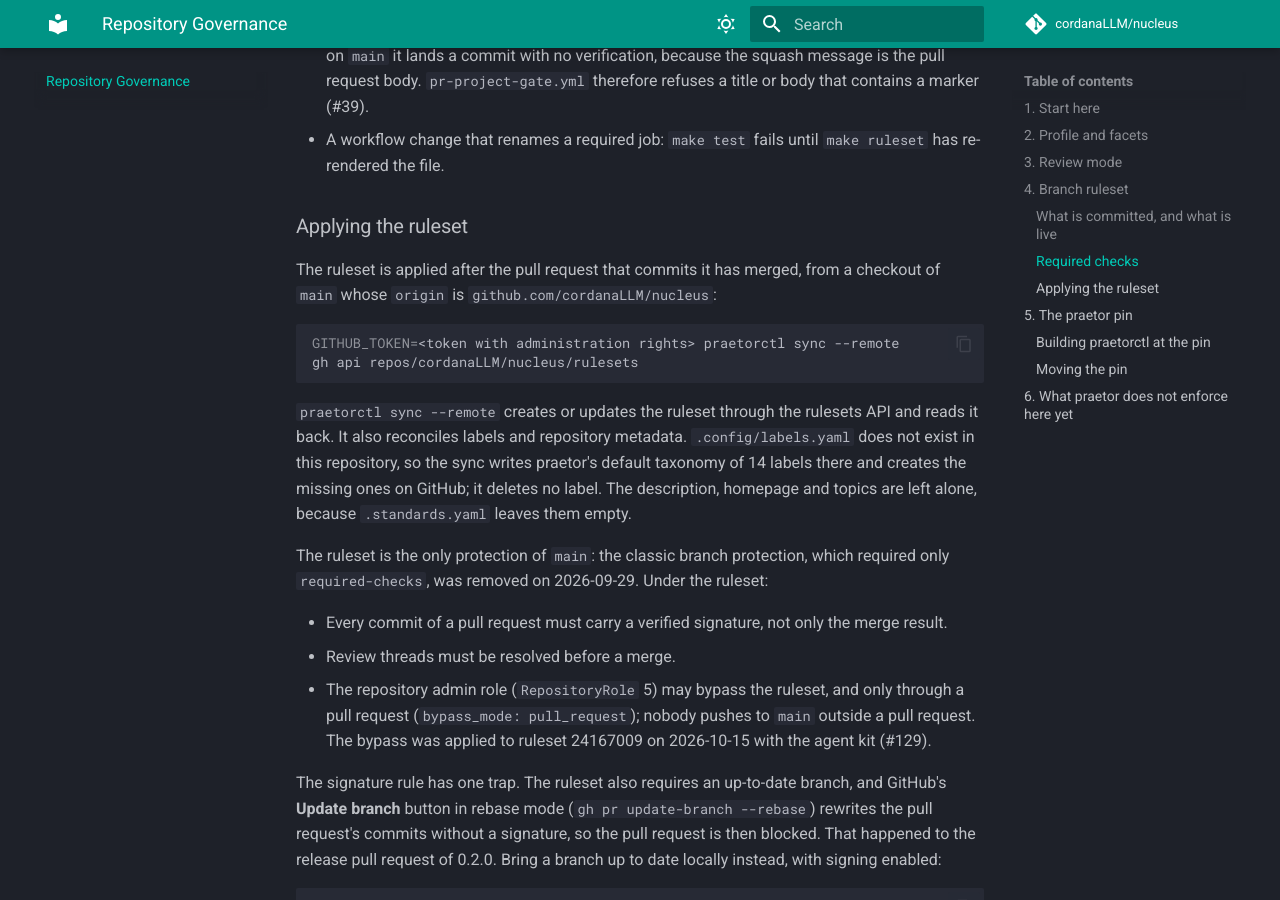
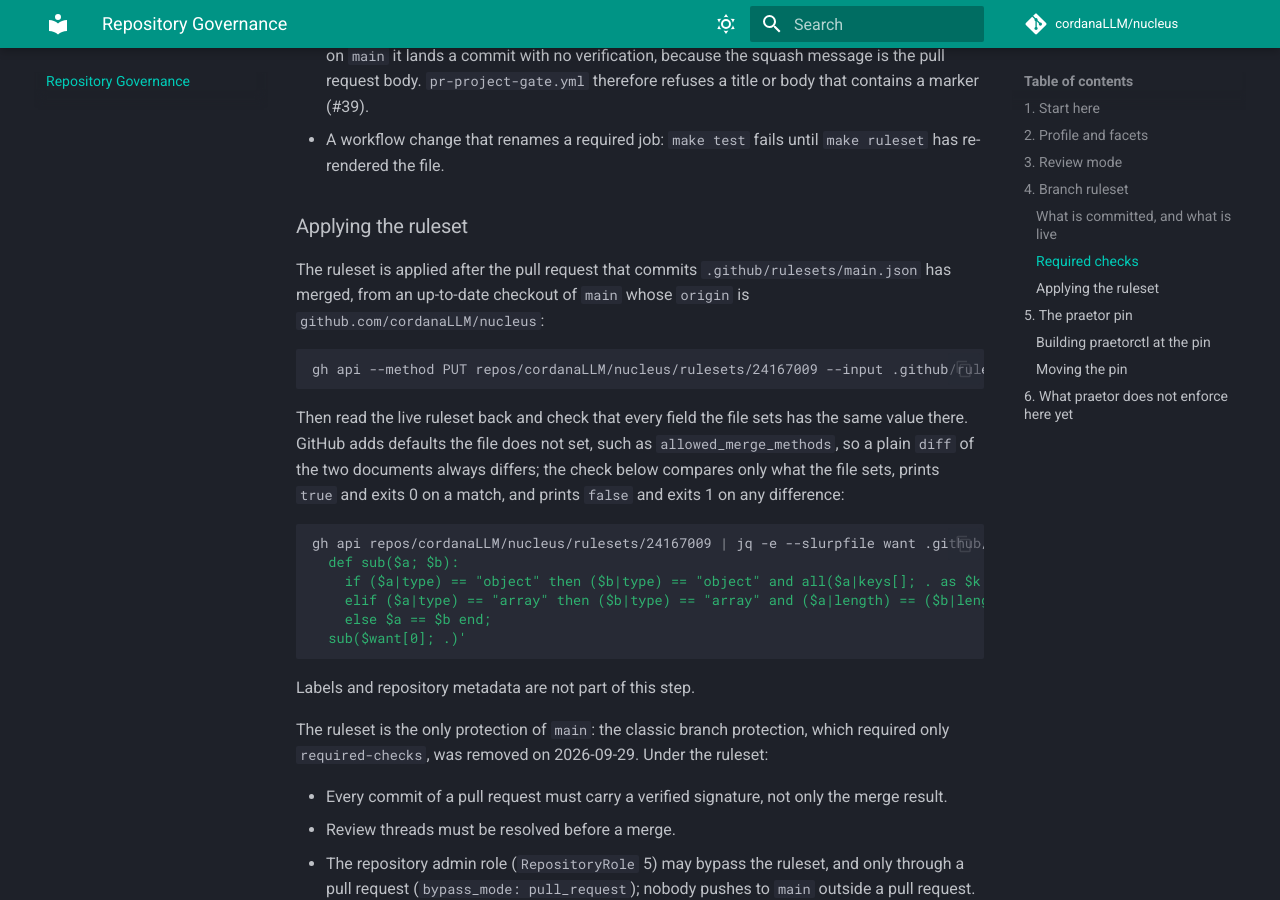
Before and after one commit to cordanaLLM/nucleus, an MkDocs documentation site: the page built from docs/repository-governance.md, in a window 1280 px wide and 900 px high, scrolled down 4591 px. Built offline with MkDocs 1.6.1 and Material for MkDocs 9.7.7, drawn with Linux system fonts in a browser that asks for light colours; comment, search, counter and statistics services are not loaded.

Commit message:
docs(governance): apply the ruleset through the rulesets API and read it back (#152)
The governance guide now applies the ruleset with a PUT to the rulesets
API and reads it back, instead of `praetorctl sync --remote`, which also
writes labels and repository metadata.

- Apply: `gh api --method PUT repos/cordanaLLM/nucleus/rulesets/24167009
--input .github/rulesets/main.json`.
- Read-back: a `jq -e` check that every field the file sets has the same
value in the live ruleset. A plain `diff` of the two documents always
differs, because GitHub adds defaults the file does not set
(`allowed_merge_methods`, `required_reviewers`,
`do_not_enforce_on_create`).
- Proof: the check prints `true` against the live ruleset, and `false`
with exit 1 for a planted `enforcement` change and for a planted extra
required check.

Fixes #151
Fixes #119 (filed earlier for the same finding)

Signed-off-by: lusoris <lusoris@proton.me>

````diff
--- a/docs/repository-governance.md
+++ b/docs/repository-governance.md
@@ -158,19 +158,28 @@ produce that:
 
 ### Applying the ruleset
 
-The ruleset is applied after the pull request that commits it has merged, from a checkout of
-`main` whose `origin` is `github.com/cordanaLLM/nucleus`:
+The ruleset is applied after the pull request that commits `.github/rulesets/main.json` has
+merged, from an up-to-date checkout of `main` whose `origin` is `github.com/cordanaLLM/nucleus`:
 
 ```bash
-GITHUB_TOKEN=<token with administration rights> praetorctl sync --remote
-gh api repos/cordanaLLM/nucleus/rulesets
+gh api --method PUT repos/cordanaLLM/nucleus/rulesets/24167009 --input .github/rulesets/main.json
 ```
 
-`praetorctl sync --remote` creates or updates the ruleset through the rulesets API and reads it
-back. It also reconciles labels and repository metadata. `.config/labels.yaml` does not exist
-in this repository, so the sync writes praetor's default taxonomy of 14 labels there and
-creates the missing ones on GitHub; it deletes no label. The description, homepage and
-topics are left alone, because `.standards.yaml` leaves them empty.
+Then read the live ruleset back and check that every field the file sets has the same value
+there. GitHub adds defaults the file does not set, such as `allowed_merge_methods`, so a plain
+`diff` of the two documents always differs; the check below compares only what the file sets,
+prints `true` and exits 0 on a match, and prints `false` and exits 1 on any difference:
+
+```bash
+gh api repos/cordanaLLM/nucleus/rulesets/24167009 | jq -e --slurpfile want .github/rulesets/main.json '
+  def sub($a; $b):
+    if ($a|type) == "object" then ($b|type) == "object" and all($a|keys[]; . as $k | ($b|has($k)) and sub($a[$k]; $b[$k]))
+    elif ($a|type) == "array" then ($b|type) == "array" and ($a|length) == ($b|length) and all(range($a|length); . as $i | sub($a[$i]; $b[$i]))
+    else $a == $b end;
+  sub($want[0]; .)'
+```
+
+Labels and repository metadata are not part of this step.
 
 The ruleset is the only protection of `main`: the classic branch protection, which required
 only `required-checks`, was removed on 2026-09-29. Under the ruleset:
````
